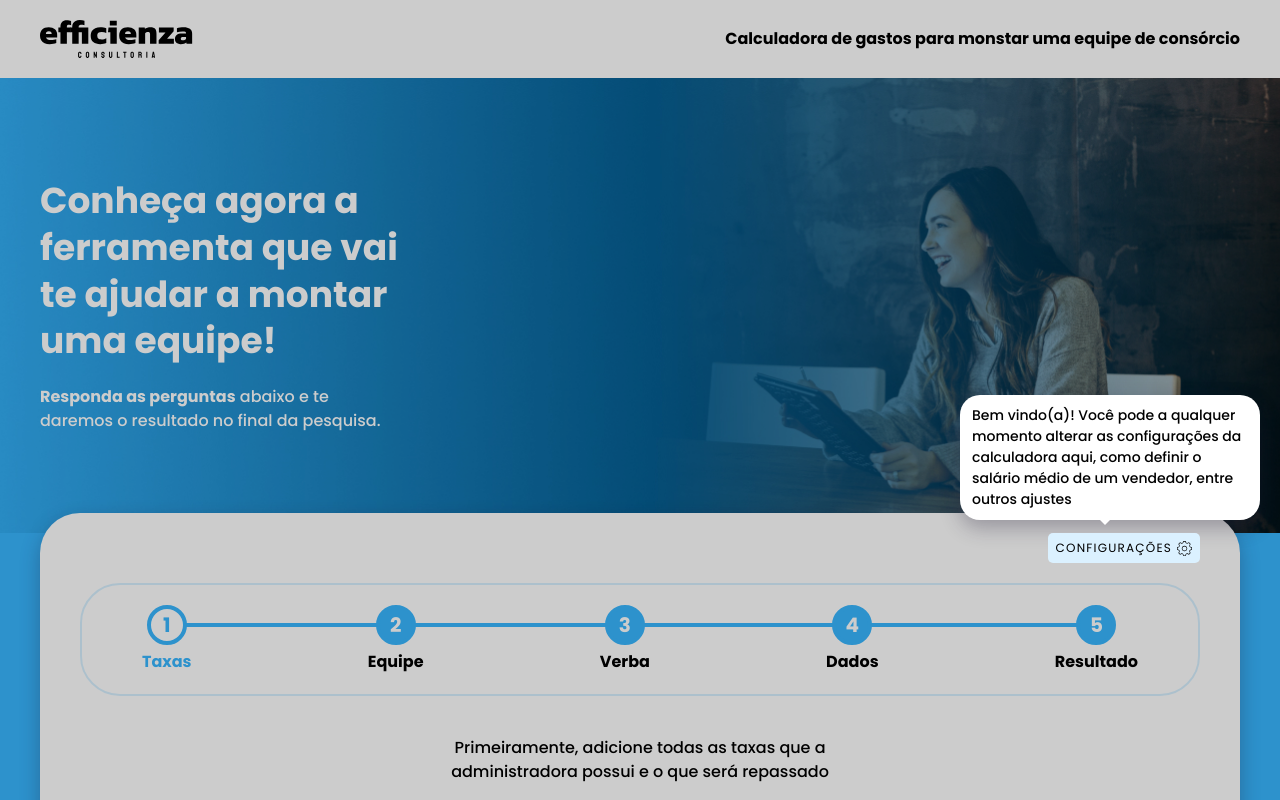
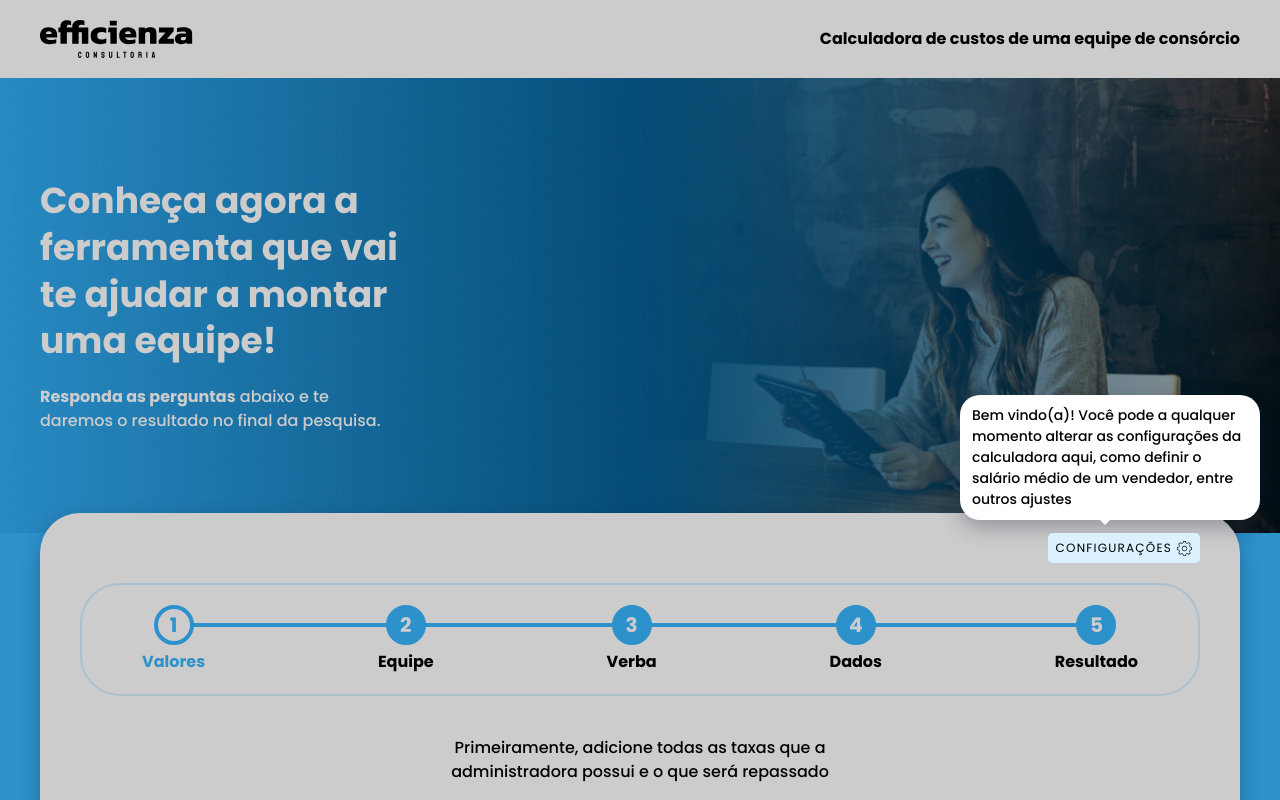
Before and after one commit to feliphepaz/efficienzaCalculator, a Next.js app: page / in a window 1280 px wide. Shown: the top 800 px of the page. Built offline with nearby package versions, Linux system fonts and the light colour scheme.

Commit message:
fix: copy changed

```diff
--- a/src/components/Settings/index.tsx
+++ b/src/components/Settings/index.tsx
@@ -64,7 +64,7 @@ export default function Settings({
       <div className={showSettings ? "settings-list active" : "settings-list"}>
         <div>
           <div>
-            <p>Desativar taxa incrementada</p>
+            <p>Desativar previsão de crescimento</p>
             <Switch
               switchClick={() =>
                 setDisableIncrementedRate(!disableIncrementedRate)
--- a/src/layouts/Header/index.tsx
+++ b/src/layouts/Header/index.tsx
@@ -11,7 +11,7 @@ export default function Header() {
           width={153}
           height={38}
         />
-        <h1>Calculadora de gastos para monstar uma equipe de consórcio</h1>
+        <h1>Calculadora de custos de uma equipe de consórcio</h1>
       </div>
     </StyledHeader>
   );
--- a/src/layouts/Result/index.tsx
+++ b/src/layouts/Result/index.tsx
@@ -116,8 +116,8 @@ export default function Result({
       <div className="resume">
         <p>
           Ao final de <strong>{payments[0].monthsOfPayment + 1} meses</strong>{" "}
-          mantendo a média de <strong>{salary?.sales} vendas</strong>, a
-          concessionária terá formado uma carteira de{" "}
+          mantendo a média de <strong>{salary?.sales} vendas</strong>, o(a)
+          representante de consórcio terá formado uma carteira de{" "}
           <strong>
             {salary && salary.sales * (payments[0].monthsOfPayment + 1)}{" "}
             consorciados
--- a/src/layouts/Step1/index.tsx
+++ b/src/layouts/Step1/index.tsx
@@ -94,10 +94,10 @@ export default function Step1({
         />
         <Input
           field="tax-rate"
-          label="Qual é o percentual de imposto sobre a emissão de nota?"
+          label="Qual o percentual de imposto sobre a emissão de nota?"
           type="percentage"
           tooltip="O percentual da nota que emite para efetuar o pagamento de comissão"
-          placeholder="Digite a taxa"
+          placeholder="Digite o percentual"
           value={taxRateRaw}
           onChange={({ target }) => {
             setTaxRate(+target.value.replace(",", "."));
@@ -110,7 +110,7 @@ export default function Step1({
           months={monthsOfPayment}
           tooltip="O percentual de comissão de cada mês"
           data={comissionRatesRaw}
-          placeholder="Digite a taxa"
+          placeholder="Digite o percentual"
           onChange={({ target }) => {
             setComissionRatesFields(
               +target.value.replace(",", "."),
@@ -125,7 +125,7 @@ export default function Step1({
           months={monthsOfPayment}
           tooltip="O percentual de estorno entre os meses caso haja cancelamento da cota"
           data={nonPaymentsRaw}
-          placeholder="Digite a taxa"
+          placeholder="Digite o percentual"
           onChange={({ target }) => {
             setNonPaymentsFields(
               +target.value.replace(",", "."),
--- a/src/layouts/Step2/index.tsx
+++ b/src/layouts/Step2/index.tsx
@@ -130,10 +130,10 @@ export default function Step2({
         />
         <Input
           field="charges"
-          label="Qual será a taxa de encargos?"
+          label="Qual o percentual de encargos trabalhistas?"
           type="percentage"
-          tooltip="Digite em média qual será a taxa de encargos calculados"
-          placeholder="Digite a taxa"
+          tooltip="Digite em média a porcentagem dos encargos calculados"
+          placeholder="Digite o percentual"
           value={chargesRaw}
           onChange={({ target }) => {
             setCharges(+target.value.replace(",", "."));
--- a/src/pages/_document.tsx
+++ b/src/pages/_document.tsx
@@ -39,7 +39,7 @@ export default class MyDocument extends Document {
           />
           <meta
             name="keywords"
-            content="calculadora de gastos para monstar uma equipe de consórcio, ferramenta de gastos para equipe, gerador de gastos para equipe de consórcio, como calcular os gastos de uma equipe de consórcio"
+            content="calculadora de custos para monstar uma equipe de consórcio, ferramenta de custos para equipe, gerador de custos para equipe de consórcio, como calcular os custos de uma equipe de consórcio"
           />
           <meta name="author" content="Efficienza Consultoria" />
           <meta name="language" content="pt-BR" />
@@ -51,7 +51,7 @@ export default class MyDocument extends Document {
           <meta property="og:type" content="website" />
           <meta
             property="og:title"
-            content="Calculadora de gastos para monstar uma equipe de consórcio"
+            content="Calculadora de custos de uma equipe de consórcio"
           />
           <meta
             property="og:description"
@@ -69,7 +69,7 @@ export default class MyDocument extends Document {
           <meta name="twitter:card" content="summary" />
           <meta
             name="twitter:title"
-            content="Calculadora de gastos para monstar uma equipe de consórcio"
+            content="Calculadora de custos de uma equipe de consórcio"
           />
           <meta
             name="twitter:description"
--- a/src/pages/index.tsx
+++ b/src/pages/index.tsx
@@ -141,9 +141,7 @@ export default function Home() {
   return (
     <>
       <Head>
-        <title>
-          Calculadora de gastos para monstar uma equipe de consórcio
-        </title>
+        <title>Calculadora de custos de uma equipe de consórcio</title>
       </Head>
       {tutorial && <Tutorial />}
       <Header />
@@ -165,7 +163,7 @@ export default function Home() {
               tutorial={tutorial}
             />
             <Breadcrumb
-              steps={["Taxas", "Equipe", "Verba", "Dados", "Resultado"]}
+              steps={["Valores", "Equipe", "Verba", "Dados", "Resultado"]}
               stepActive={step}
             />
             {step === 1 && (
```
